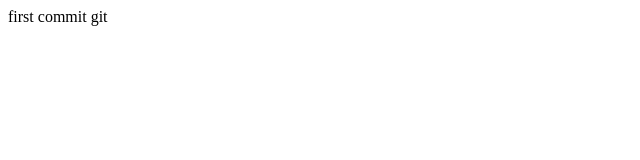
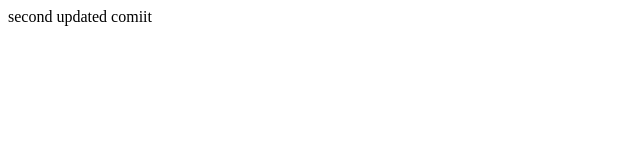
Before and after one commit to KarnanRavichandran/karnan, a plain HTML site: page index.html in a window 1280 px wide. Shown: the full height of the page, 0-640 px from the left. Drawn offline with Linux system fonts and the light colour scheme.

Commit message:
updated second

```diff
--- a/index.html
+++ b/index.html
@@ -7,6 +7,6 @@
     <title>Document</title>
 </head>
 <body>
-    first commit git
+second updated comiit
 </body>
 </html>
```
